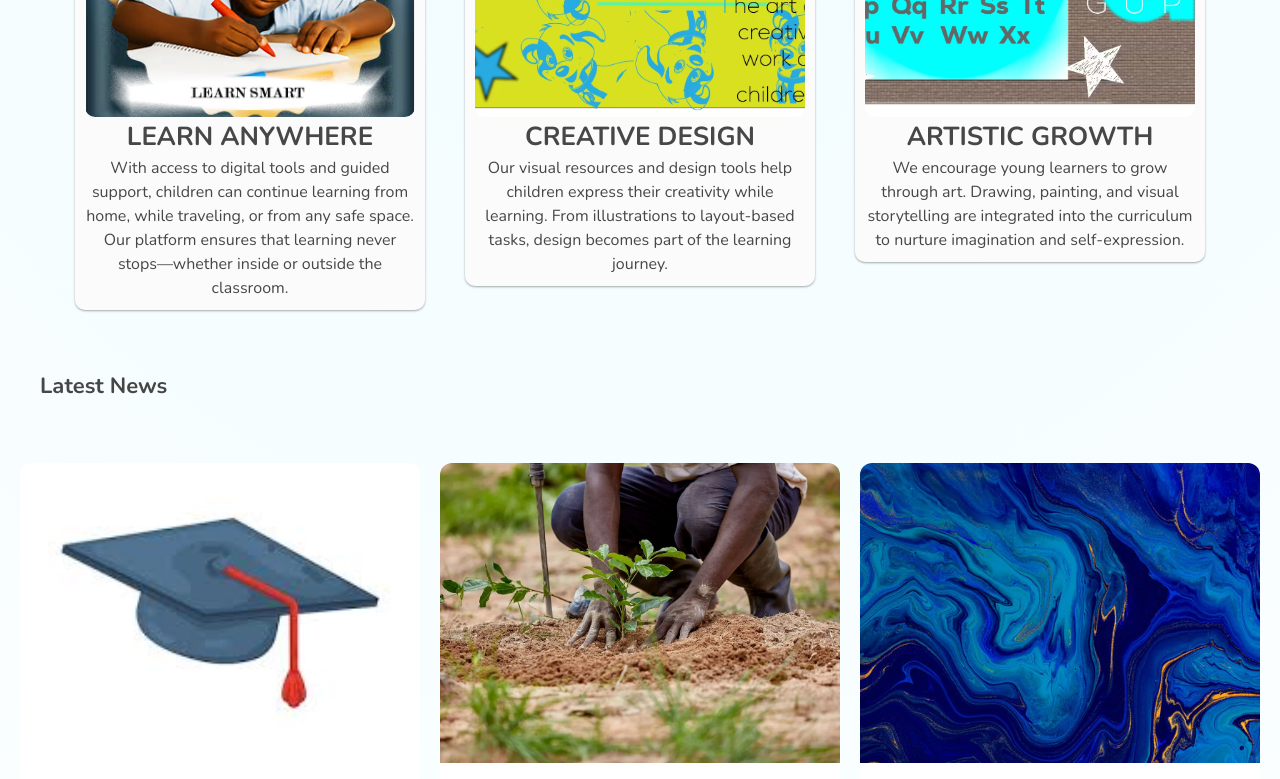
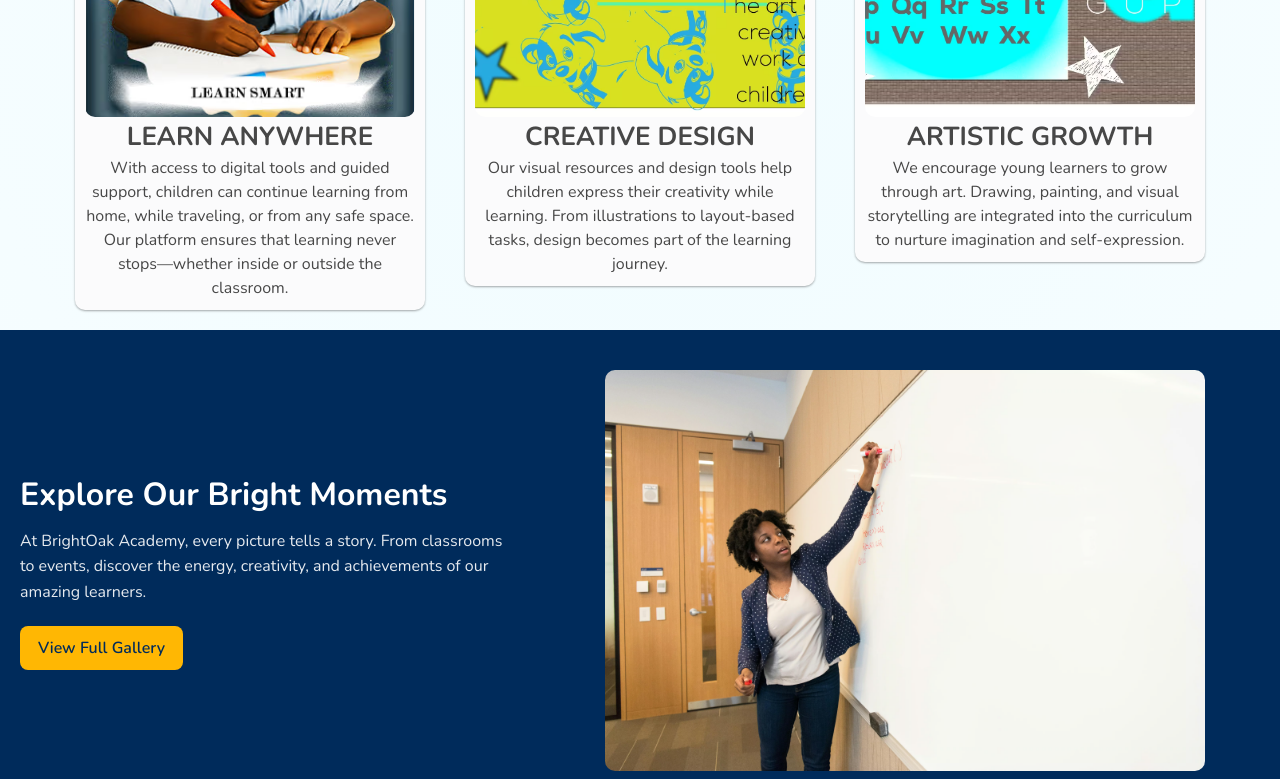
Before and after one commit to tobias-omondi/schoolapplication, a React (Vite) app in the folder school-system/: page / in a window 1280 px wide. Shown: the part 2000-2779 px from the top of the page. Built offline with nearby package versions, Linux system fonts and the light colour scheme.

Commit message:
ui fixed homepage

```diff
--- a/school-system/src/Components/HeroPage/Hero.css
+++ b/school-system/src/Components/HeroPage/Hero.css
@@ -61,13 +61,17 @@
 }
 
 .hero-heading-button button{
-  background-color: rgb(255, 124, 16);
+  background-color: #ffb703;
   padding: 10px 10px 10px 10px;
   border-radius: 14px;
   cursor: pointer;
   font-weight: 600;
+  color: #002B5B;
   font-size: 16px;
   font-family: "Lato", sans-serif;
+}
+.hero-heading-button button:hover{
+  background-color: #ffa500;
 }
 
 /* swiper pagnition */
--- a/school-system/src/Components/HeroPage/Hero.jsx
+++ b/school-system/src/Components/HeroPage/Hero.jsx
@@ -20,6 +20,7 @@ import NewsComponents from './NewsComponents';
 
 import { motion} from "motion/react"
 import { delay } from 'motion';
+import GallerySection from '../HomePage/GallerySection';
 
 
 
@@ -146,6 +147,10 @@ const Hero = () => {
     </div>
 
     <div className='mt-10'>
+      <GallerySection  title="Latest News"/>
+    </div>
+
+    <div className='mt-10'>
       <NewsComponents  title="Latest News"/>
     </div>
 
--- a/school-system/src/Components/HeroPage/News.css
+++ b/school-system/src/Components/HeroPage/News.css
@@ -70,12 +70,12 @@
 }
 .news-btn button{
   display: flex;
-  background-color: rgb(20, 128, 216);
+  background-color: #ffb703;
   padding: 13px 20px;
   border-radius: 10px;
   font-family: "Nunito", sans-serif;
   font-optical-sizing: auto;
   font-weight: 700;
-  color: #f1f1f1;
+  color: #002B5B;
   cursor: pointer;
 }
--- /dev/null
+++ b/school-system/src/Components/HomePage/GallerySection.jsx
@@ -0,0 +1,27 @@
+import React from 'react';
+import './Home.css';
+import teacherpng from '/src/assets/ateacher.avif';
+
+const GallerySection = () => {
+  return (
+    <div className="gallery-container">
+      {/* Text Section */}
+      <div className="gallery-text">
+        <h1>Explore Our Bright Moments</h1>
+        <p>
+          At BrightOak Academy, every picture tells a story.
+          From classrooms to events, discover the energy, creativity,
+          and achievements of our amazing learners.
+        </p>
+        <button className="gallery-btn">View Full Gallery</button>
+      </div>
+
+      {/* Image Section */}
+      <div className="gallery-image">
+        <img src={teacherpng} alt="teacher in class" />
+      </div>
+    </div>
+  );
+};
+
+export default GallerySection;
--- a/school-system/src/Components/HomePage/Home.css
+++ b/school-system/src/Components/HomePage/Home.css
@@ -143,3 +143,83 @@
   color: rgb(71, 71, 71);
   line-height: 1.5;
 }
+
+
+
+/* Gallery section style */
+.gallery-container {
+  background-color: #002B5B;
+  display: flex;
+  justify-content: space-between;
+  align-items: center;
+  padding: 40px 20px;
+  gap: 30px;
+  flex-wrap: wrap; /* responsive */
+}
+
+.gallery-text {
+  flex: 1;
+  color: white;
+  max-width: 500px;
+  text-align: left;
+}
+
+.gallery-text h1 {
+  font-size: 2rem;
+  margin-bottom: 10px;
+  font-weight: 700;
+  font-family: "Nunito", sans-serif;
+  font-optical-sizing: auto;
+}
+
+.gallery-text p {
+  font-size: 1rem;
+  line-height: 1.6;
+  margin-bottom: 20px;
+  color: rgba(255, 255, 255, 0.9);
+  font-family: "Nunito", sans-serif;
+  font-optical-sizing: auto;
+  font-weight: 400;
+}
+
+.gallery-btn {
+  background-color: #ffb703;
+  color: #002B5B;
+  padding: 10px 18px;
+  border-radius: 8px;
+  font-weight: 600;
+  cursor: pointer;
+  border: none;
+  transition: all 0.3s ease;
+  font-family: "Nunito", sans-serif;
+  font-optical-sizing: auto;
+}
+
+.gallery-btn:hover {
+  background-color: #ffa500;
+}
+
+.gallery-image {
+  flex: 1;
+  display: flex;
+  justify-content: center;
+}
+
+.gallery-image img {
+  width: 100%;
+  max-width: 600px;
+  border-radius: 10px;
+  object-fit: cover;
+}
+
+/* Responsive */
+@media (max-width: 768px) {
+  .gallery-container {
+    flex-direction: column;
+    text-align: center;
+  }
+
+  .gallery-text {
+    text-align: center;
+  }
+}
--- a/school-system/src/Components/HomePage/HomeCards.jsx
+++ b/school-system/src/Components/HomePage/HomeCards.jsx
@@ -16,7 +16,6 @@ const homeCards = [
   }
 ]
 
-// const colors = ['#0077cc', '#253846']
 
 const HomeCards = () => {
   return (
@@ -39,6 +38,7 @@ const HomeCards = () => {
         ))}
       </div>
 
+
       <SliderHome />
     </div>
   )
```
Also changed, not shown: school-system/src/assets/ateacher.avif (added).
